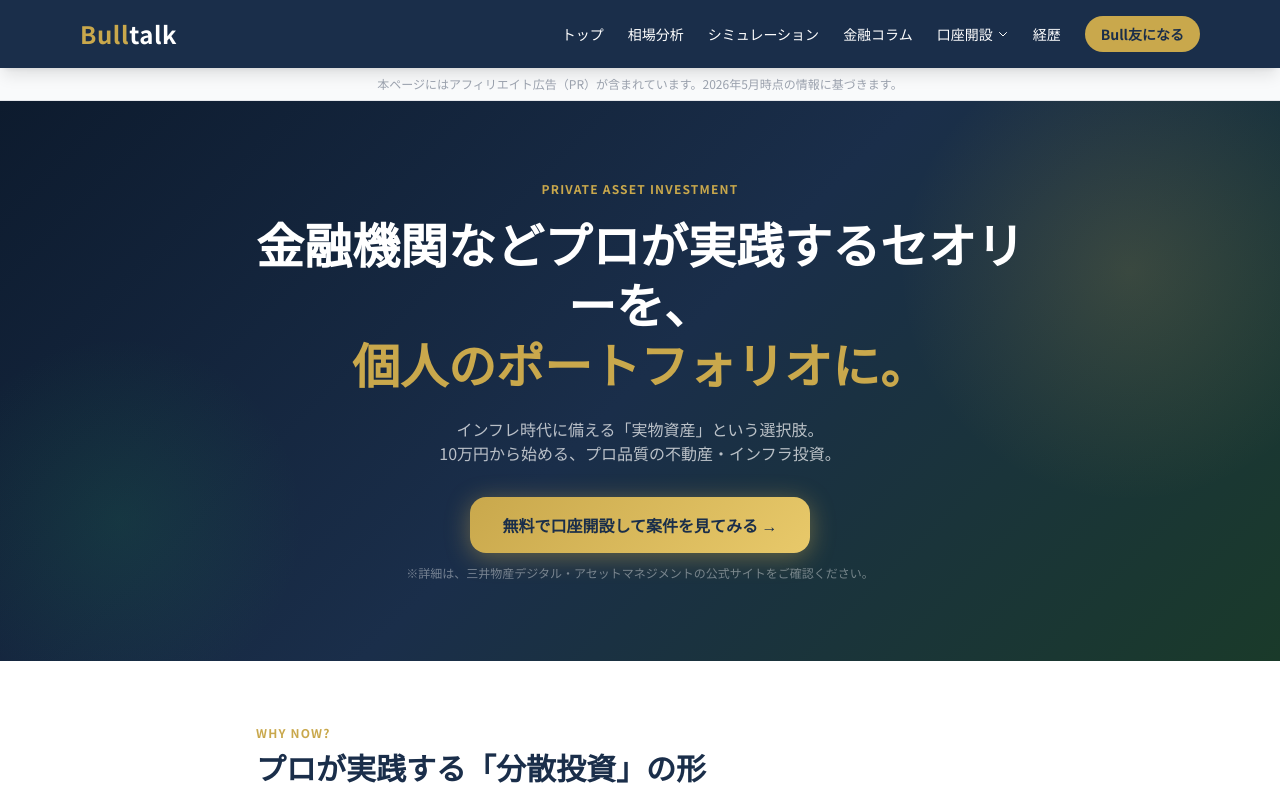
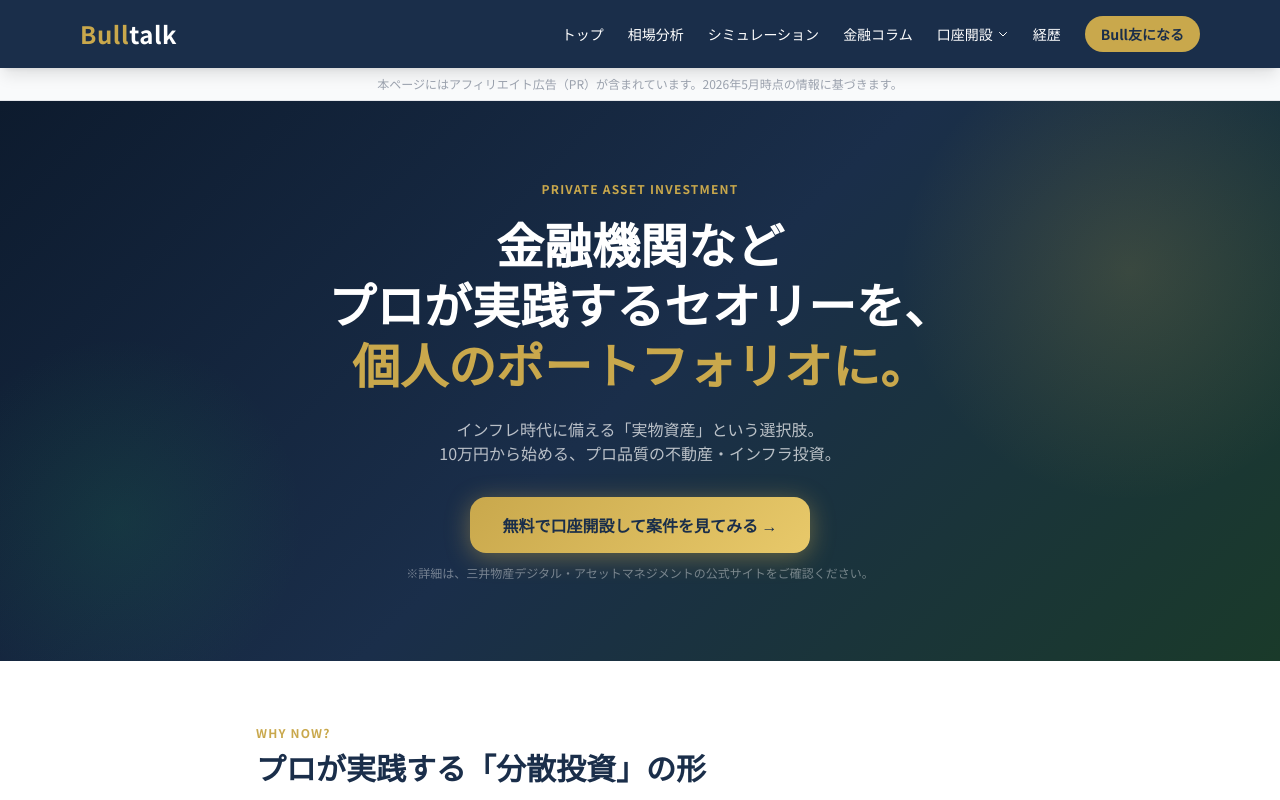
Before and after one commit to tanima3232-eng/bulltalk, a Next.js app: page /real-estate in a window 1280 px wide. Shown: the top 800 px of the page. Built offline with nearby package versions, Linux system fonts and the light colour scheme.

Commit message:
fix: Heroキャッチコピーの改行位置を修正（3行構成）

```diff
--- a/app/real-estate/page.tsx
+++ b/app/real-estate/page.tsx
@@ -72,7 +72,9 @@ export default function RealEstatePage() {
               className="font-bold mb-6"
               style={{ fontSize: "clamp(1.8rem,5vw,3rem)", lineHeight: 1.25 }}
             >
-              金融機関などプロが実践するセオリーを、
+              金融機関など
+              <br />
+              プロが実践するセオリーを、
               <br />
               <span style={{ color: "#C9A84C" }}>個人のポートフォリオに。</span>
             </h1>
```
